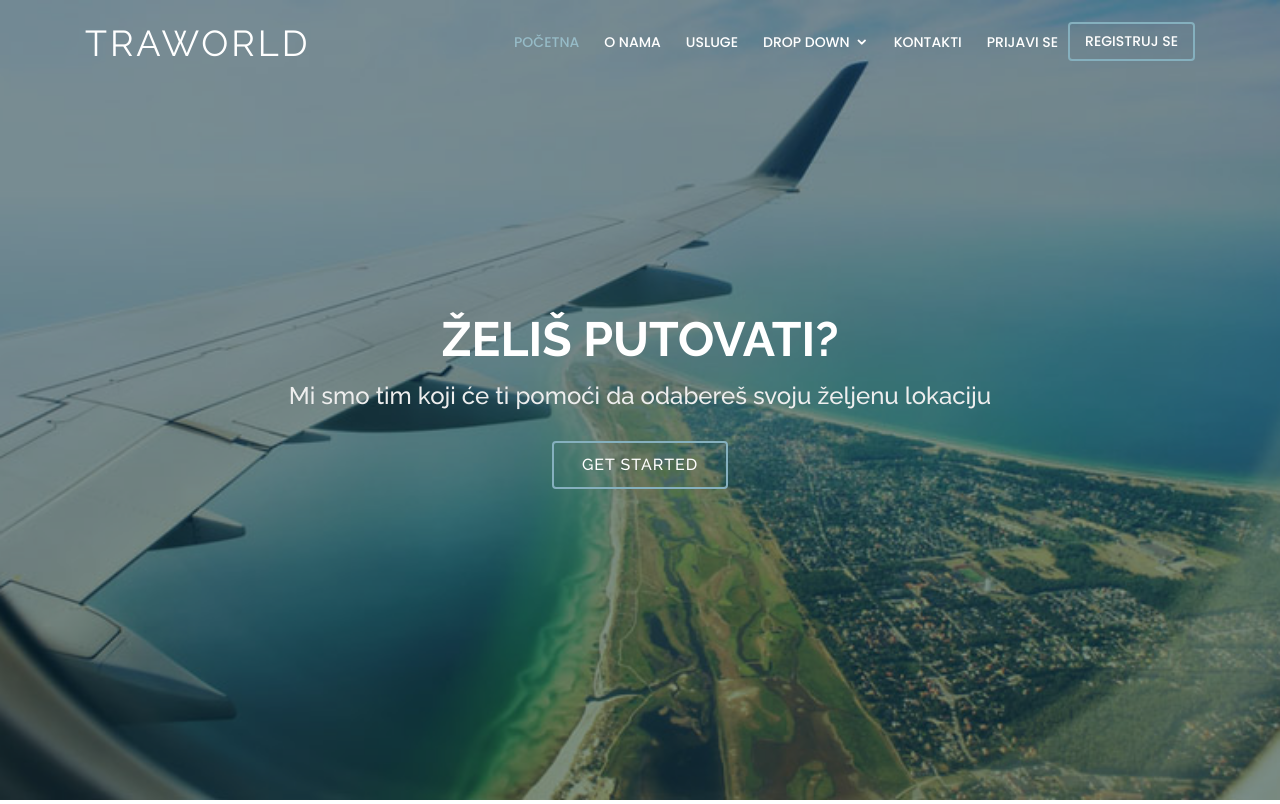
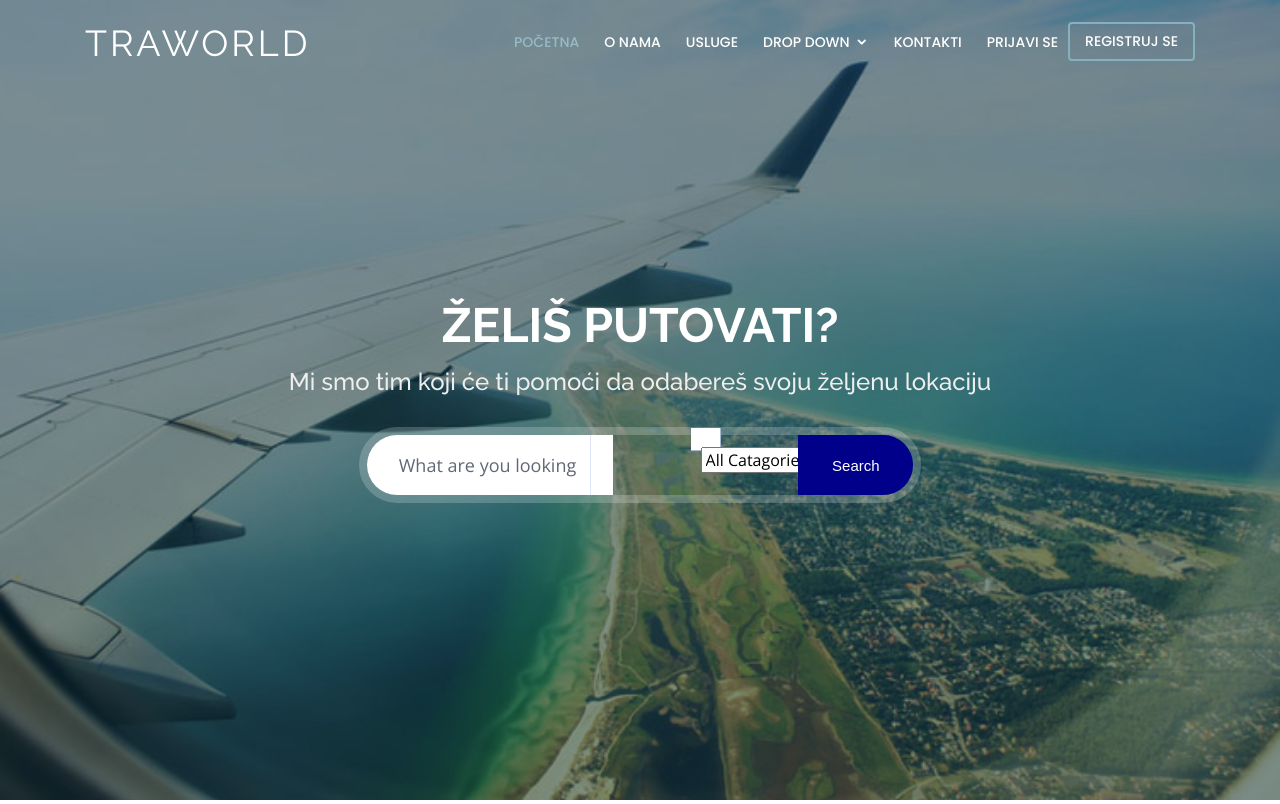
Before and after one commit to bsuljic1/TraWorld, a Django app: page / in a window 1280 px wide. Shown: the top 804 px of the page. Run offline with Django 3.2, Linux system fonts and the light colour scheme; some libraries are stand-ins or nearby versions.

Commit message:
rad na searchu

```diff
--- /dev/null
+++ b/static/css/search.css
@@ -0,0 +1,200 @@
+.search{
+    width: 45%;
+}
+
+.search form.search-box {
+    border: 8px solid rgba(255, 255, 255, 0.2);
+    display: flex;
+    flex-wrap: wrap;
+    justify-content: space-between;
+    border-radius: 50px;;
+}
+
+@media only screen and (min-width: 576px) and (max-width: 767px) {
+    .search form.search-box {
+        border: none
+    }
+}
+
+@media (max-width: 575px) {
+    .search form.search-box {
+        border: none
+    }
+}
+
+.search form.search-box .input-form {
+    width: 45%;
+    position: relative;
+    border-top-left-radius: 50px;
+    overflow: hidden;
+    border-bottom-left-radius: 50px
+}
+
+@media only screen and (min-width: 576px) and (max-width: 767px) {
+    .search form.search-box .input-form {
+        width: 66%;
+        border-top-left-radius: 0px;
+        border-bottom-left-radius: 0px
+    }
+}
+
+@media (max-width: 575px) {
+    .search form.search-box .input-form {
+        width: 100%;
+        border-top-left-radius: 0px;
+        border-bottom-left-radius: 0px
+    }
+}
+
+.search form.search-box .input-form input {
+    height: 60px;
+    width: 100%;
+    color: #777777;
+    font-size: 18px;
+    font-weight: 400;
+    padding: 9px 33px 9px 32px;
+    border: none;
+    border-radius: 0px;
+    position: relative
+}
+
+@media (max-width: 575px) {
+    .search form.search-box .input-form input {
+        margin-bottom: 20px
+    }
+}
+
+@media only screen and (min-width: 576px) and (max-width: 767px) {
+    .search form.search-box .input-form input {
+        padding: 9px 33px 9px 25px;
+        margin-bottom: 20px
+    }
+}
+
+.search form.search-box .input-form input::placeholder {
+    color: #616875
+}
+
+@media (max-width: 575px) {
+    .search form.search-box .input-form input::placeholder {
+        font-size: 13px
+    }
+}
+
+.search form.search-box .input-form::before {
+    position: absolute;
+    content: '';
+    width: 1px;
+    height: 60px;
+    background: #e0e4f8;
+    right: 22px;
+    top: 50%;
+    z-index: 1;
+    transform: translateY(-50%)
+}
+
+@media only screen and (min-width: 576px) and (max-width: 767px) {
+    .search form.search-box .input-form::before {
+        top: 38%
+    }
+}
+
+@media (max-width: 575px) {
+    .search form.search-box .input-form::before {
+        display: none
+    }
+}
+
+.search form.search-box .select-form {
+    width: 34%
+}
+
+@media (max-width: 575px) {
+    .search form.search-box .select-form {
+        width: 100%
+    }
+}
+
+.search form.search-box .select-form  {
+    width: 100%;
+    height: 60px;
+    background: #fff;
+    border-radius: 0px;
+    padding: 11px 19px 11px 10px;
+    color: #616875;
+    line-height: 42px;
+    border: 0
+}
+
+@media (max-width: 575px) {
+    .search form.search-box .select-form  {
+        margin-bottom: 20px;
+        padding-left: 25px
+    }
+}
+
+@media only screen and (min-width: 576px) and (max-width: 767px) {
+    .search form.search-box .select-form  {
+        margin-bottom: 20px;
+        padding-left: 25px
+    }
+}
+
+.search form.search-box .select-form {
+    width: 100%
+}
+
+.search form.search-box .select-form .open  {
+    width: 100%;
+    border-radius: 0;
+    border: 0
+}
+
+.search form.search-box .select-form {
+    border-bottom: 1px solid #a9b6cd;
+    border-right: 1px solid #a9b6cd;
+    height: 12px;
+    width: 12px;
+    margin-top: -7px;
+    right: 29px
+}
+
+.search form.search-box .search-form {
+    width: 21%;
+    border-top-right-radius: 50px;
+    overflow: hidden;
+    border-bottom-right-radius: 50px
+}
+
+@media only screen and (min-width: 576px) and (max-width: 767px) {
+    .search form.search-box .search-form {
+        width: 100%;
+        border-top-right-radius: 0px;
+        border-bottom-right-radius: 0px
+    }
+}
+
+@media (max-width: 575px) {
+    .search form.search-box .search-form {
+        width: 100%;
+        border-top-right-radius: 0px;
+        border-bottom-right-radius: 0px
+    }
+}
+
+.search form.search-box .search-form a {
+    width: 100%;
+    height: 60px;
+    background: darkblue;
+    font-size: 20px;
+    line-height: 1;
+    text-align: center;
+    color: #fff;
+    display: block;
+    padding: 15px;
+    border-radius: 0px;
+    text-transform: capitalize;
+    font-family: "Sulphur Point", sans-serif;
+    line-height: 31px;
+    font-size: 15px
+}
--- a/templates/base_layout.html
+++ b/templates/base_layout.html
@@ -13,7 +13,8 @@
 
 
     <!-- Google Fonts -->
-  <link href="https://fonts.googleapis.com/css?family=Open+Sans:300,300i,400,400i,600,600i,700,700i|Raleway:300,300i,400,400i,500,500i,600,600i,700,700i|Poppins:300,300i,400,400i,500,500i,600,600i,700,700i" rel="stylesheet">
+    <link href="https://fonts.googleapis.com/css?family=Open+Sans:300,300i,400,400i,600,600i,700,700i|Raleway:300,300i,400,400i,500,500i,600,600i,700,700i|Poppins:300,300i,400,400i,500,500i,600,600i,700,700i"
+          rel="stylesheet">
 
     <!-- Vendor CSS Files -->
     <link href="{% static 'vendor/bootstrap/css/bootstrap.min.css' %}" rel="stylesheet">
@@ -87,14 +88,16 @@
             <div class="row  justify-content-center">
                 <div class="col-lg-6">
                     <h3>Vlava</h3>
-            <p>Et aut eum quis fuga eos sunt ipsa nihil. Labore corporis magni eligendi fuga maxime saepe commodi placeat.</p>
+                    <p>Et aut eum quis fuga eos sunt ipsa nihil. Labore corporis magni eligendi fuga maxime saepe
+                        commodi placeat.</p>
                 </div>
             </div>
 
             <div class="row footer-newsletter justify-content-center">
                 <div class="col-lg-6">
                     <form action="" method="post">
-              <input type="email" name="email" placeholder="Enter your Email"><input type="submit" value="Subscribe">
+                        <input type="email" name="email" placeholder="Enter your Email"><input type="submit"
+                                                                                               value="Subscribe">
                     </form>
                 </div>
             </div>
@@ -130,13 +133,12 @@
 <script src="{% static 'vendor/jquery/jquery.min.js' %}"></script>
 <script src="{% static 'vendor/bootstrap/js/bootstrap.bundle.min.js' %}"></script>
 <script src="{% static 'vendor/jquery.easing/jquery.easing.min.js' %}"></script>
-  <script src="{% static 'vendor/php-email-form/validate.js' %}"></script>
 <script src="{% static 'vendor/owl.carousel/owl.carousel.min.js' %}"></script>
 <script src="{% static 'vendor/isotope-layout/isotope.pkgd.min.js' %}"></script>
 <script src="{% static 'vendor/venobox/venobox.min.js' %}"></script>
 
 <!-- Template Main JS File -->
-  <script src="{%  static 'js/main.js' %}"></script>
+<script src="{% static 'js/main.js' %}"></script>
 
 </body>
 
--- a/templates/index.html
+++ b/templates/index.html
@@ -1,13 +1,34 @@
 {% extends 'base_layout.html' %}
 
 {% block content %}
-
+    {% load static %}
     <!-- ======= Hero Section ======= -->
+    <link href="{% static 'css/search.css' %}" rel="stylesheet">
     <section id="hero">
         <div class="hero-container">
             <h1>Želiš putovati?</h1>
             <h2>Mi smo tim koji će ti pomoći da odabereš svoju željenu lokaciju</h2>
-      <a href="#about" class="btn-get-started scrollto">Get Started</a>
+            <div class="search">
+                <form action="#" class="search-box">
+                    <div class="input-form">
+                        <input type="text" placeholder="What are you looking for?">
+                    </div>
+                    <div class="select-form">
+                        <div class="select-itms">
+                            <select name="select" id="select1">
+                                <option value="">All Catagories</option>
+                                <option value="">Catagories One</option>
+                                <option value="">Catagories Two</option>
+                                <option value="">Catagories Three</option>
+                                <option value="">Catagories Four</option>
+                            </select>
+                        </div>
+                    </div>
+                    <div class="search-form">
+                        <a href="#">Search</a>
+                    </div>
+                </form>
+            </div>
         </div>
     </section><!-- End Hero -->
 
@@ -20,21 +41,31 @@
                 <div class="row content">
                     <div class="col-lg-6">
                         <h2>Eum ipsam laborum deleniti velitena</h2>
-            <h3>Voluptatem dignissimos provident quasi corporis voluptates sit assum perenda sruen jonee trave</h3>
+                        <h3>Voluptatem dignissimos provident quasi corporis voluptates sit assum perenda sruen jonee
+                            trave</h3>
                     </div>
                     <div class="col-lg-6 pt-4 pt-lg-0">
                         <p>
-              Ullamco laboris nisi ut aliquip ex ea commodo consequat. Duis aute irure dolor in reprehenderit in voluptate
-              velit esse cillum dolore eu fugiat nulla pariatur. Excepteur sint occaecat cupidatat non proident, sunt in
+                            Ullamco laboris nisi ut aliquip ex ea commodo consequat. Duis aute irure dolor in
+                            reprehenderit in voluptate
+                            velit esse cillum dolore eu fugiat nulla pariatur. Excepteur sint occaecat cupidatat non
+                            proident, sunt in
                             culpa qui officia deserunt mollit anim id est laborum
                         </p>
                         <ul>
-              <li><i class="ri-check-double-line"></i> Ullamco laboris nisi ut aliquip ex ea commodo consequa</li>
-              <li><i class="ri-check-double-line"></i> Duis aute irure dolor in reprehenderit in voluptate velit</li>
-              <li><i class="ri-check-double-line"></i> Ullamco laboris nisi ut aliquip ex ea commodo consequat. Duis aute irure dolor in reprehenderit in</li>
+                            <li><i class="ri-check-double-line"></i> Ullamco laboris nisi ut aliquip ex ea commodo
+                                consequa
+                            </li>
+                            <li><i class="ri-check-double-line"></i> Duis aute irure dolor in reprehenderit in voluptate
+                                velit
+                            </li>
+                            <li><i class="ri-check-double-line"></i> Ullamco laboris nisi ut aliquip ex ea commodo
+                                consequat. Duis aute irure dolor in reprehenderit in
+                            </li>
                         </ul>
                         <p class="font-italic">
-              Lorem ipsum dolor sit amet, consectetur adipiscing elit, sed do eiusmod tempor incididunt ut labore et dolore
+                            Lorem ipsum dolor sit amet, consectetur adipiscing elit, sed do eiusmod tempor incididunt ut
+                            labore et dolore
                             magna aliqua.
                         </p>
                     </div>
@@ -56,40 +87,43 @@
                     <div class="col-lg-4 col-md-6 icon-box">
                         <div class="icon"><i class="icofont-computer"></i></div>
                         <h4 class="title"><a href="">Lorem Ipsum</a></h4>
-            <p class="description">Voluptatum deleniti atque corrupti quos dolores et quas molestias excepturi sint occaecati cupiditate non provident</p>
+                        <p class="description">Voluptatum deleniti atque corrupti quos dolores et quas molestias
+                            excepturi sint occaecati cupiditate non provident</p>
                     </div>
                     <div class="col-lg-4 col-md-6 icon-box">
                         <div class="icon"><i class="icofont-chart-bar-graph"></i></div>
                         <h4 class="title"><a href="">Dolor Sitema</a></h4>
-            <p class="description">Minim veniam, quis nostrud exercitation ullamco laboris nisi ut aliquip ex ea commodo consequat tarad limino ata</p>
+                        <p class="description">Minim veniam, quis nostrud exercitation ullamco laboris nisi ut aliquip
+                            ex ea commodo consequat tarad limino ata</p>
                     </div>
                     <div class="col-lg-4 col-md-6 icon-box">
                         <div class="icon"><i class="icofont-earth"></i></div>
                         <h4 class="title"><a href="">Sed ut perspiciatis</a></h4>
-            <p class="description">Duis aute irure dolor in reprehenderit in voluptate velit esse cillum dolore eu fugiat nulla pariatur</p>
+                        <p class="description">Duis aute irure dolor in reprehenderit in voluptate velit esse cillum
+                            dolore eu fugiat nulla pariatur</p>
                     </div>
                     <div class="col-lg-4 col-md-6 icon-box">
                         <div class="icon"><i class="icofont-image"></i></div>
                         <h4 class="title"><a href="">Magni Dolores</a></h4>
-            <p class="description">Excepteur sint occaecat cupidatat non proident, sunt in culpa qui officia deserunt mollit anim id est laborum</p>
+                        <p class="description">Excepteur sint occaecat cupidatat non proident, sunt in culpa qui officia
+                            deserunt mollit anim id est laborum</p>
                     </div>
                     <div class="col-lg-4 col-md-6 icon-box">
                         <div class="icon"><i class="icofont-settings"></i></div>
                         <h4 class="title"><a href="">Nemo Enim</a></h4>
-            <p class="description">At vero eos et accusamus et iusto odio dignissimos ducimus qui blanditiis praesentium voluptatum deleniti atque</p>
+                        <p class="description">At vero eos et accusamus et iusto odio dignissimos ducimus qui blanditiis
+                            praesentium voluptatum deleniti atque</p>
                     </div>
                     <div class="col-lg-4 col-md-6 icon-box">
                         <div class="icon"><i class="icofont-tasks-alt"></i></div>
                         <h4 class="title"><a href="">Eiusmod Tempor</a></h4>
-            <p class="description">Et harum quidem rerum facilis est et expedita distinctio. Nam libero tempore, cum soluta nobis est eligendi</p>
+                        <p class="description">Et harum quidem rerum facilis est et expedita distinctio. Nam libero
+                            tempore, cum soluta nobis est eligendi</p>
                     </div>
                 </div>
 
             </div>
         </section><!-- End Services Section -->
-
-
-
 
 
         <!-- ======= Frequently Asked Questions Section ======= -->
@@ -106,7 +140,8 @@
                         <i class="bx bx-help-circle"></i>
                         <h4>Non consectetur a erat nam at lectus urna duis?</h4>
                         <p>
-              Feugiat pretium nibh ipsum consequat. Tempus iaculis urna id volutpat lacus laoreet non curabitur gravida. Venenatis lectus magna fringilla urna porttitor rhoncus dolor purus non.
+                            Feugiat pretium nibh ipsum consequat. Tempus iaculis urna id volutpat lacus laoreet non
+                            curabitur gravida. Venenatis lectus magna fringilla urna porttitor rhoncus dolor purus non.
                         </p>
                     </div>
 
@@ -114,7 +149,9 @@
                         <i class="bx bx-help-circle"></i>
                         <h4>Feugiat scelerisque varius morbi enim nunc faucibus a pellentesque?</h4>
                         <p>
-              Dolor sit amet consectetur adipiscing elit pellentesque habitant morbi. Id interdum velit laoreet id donec ultrices. Fringilla phasellus faucibus scelerisque eleifend donec pretium. Est pellentesque elit ullamcorper dignissim.
+                            Dolor sit amet consectetur adipiscing elit pellentesque habitant morbi. Id interdum velit
+                            laoreet id donec ultrices. Fringilla phasellus faucibus scelerisque eleifend donec pretium.
+                            Est pellentesque elit ullamcorper dignissim.
                         </p>
                     </div>
 
@@ -122,7 +159,9 @@
                         <i class="bx bx-help-circle"></i>
                         <h4>Dolor sit amet consectetur adipiscing elit pellentesque habitant morbi?</h4>
                         <p>
-              Eleifend mi in nulla posuere sollicitudin aliquam ultrices sagittis orci. Faucibus pulvinar elementum integer enim. Sem nulla pharetra diam sit amet nisl suscipit. Rutrum tellus pellentesque eu tincidunt. Lectus urna duis convallis convallis tellus.
+                            Eleifend mi in nulla posuere sollicitudin aliquam ultrices sagittis orci. Faucibus pulvinar
+                            elementum integer enim. Sem nulla pharetra diam sit amet nisl suscipit. Rutrum tellus
+                            pellentesque eu tincidunt. Lectus urna duis convallis convallis tellus.
                         </p>
                     </div>
 
@@ -130,7 +169,9 @@
                         <i class="bx bx-help-circle"></i>
                         <h4>Ac odio tempor orci dapibus. Aliquam eleifend mi in nulla?</h4>
                         <p>
-              Dolor sit amet consectetur adipiscing elit pellentesque habitant morbi. Id interdum velit laoreet id donec ultrices. Fringilla phasellus faucibus scelerisque eleifend donec pretium. Est pellentesque elit ullamcorper dignissim.
+                            Dolor sit amet consectetur adipiscing elit pellentesque habitant morbi. Id interdum velit
+                            laoreet id donec ultrices. Fringilla phasellus faucibus scelerisque eleifend donec pretium.
+                            Est pellentesque elit ullamcorper dignissim.
                         </p>
                     </div>
 
@@ -138,15 +179,20 @@
                         <i class="bx bx-help-circle"></i>
                         <h4>Tempus quam pellentesque nec nam aliquam sem et tortor consequat?</h4>
                         <p>
-              Molestie a iaculis at erat pellentesque adipiscing commodo. Dignissim suspendisse in est ante in. Nunc vel risus commodo viverra maecenas accumsan. Sit amet nisl suscipit adipiscing bibendum est. Purus gravida quis blandit turpis cursus in
+                            Molestie a iaculis at erat pellentesque adipiscing commodo. Dignissim suspendisse in est
+                            ante in. Nunc vel risus commodo viverra maecenas accumsan. Sit amet nisl suscipit adipiscing
+                            bibendum est. Purus gravida quis blandit turpis cursus in
                         </p>
                     </div>
 
                     <div class="col-lg-6 faq-item">
                         <i class="bx bx-help-circle"></i>
-            <h4>Tortor vitae purus faucibus ornare. Varius vel pharetra vel turpis nunc eget lorem dolor?</h4>
+                        <h4>Tortor vitae purus faucibus ornare. Varius vel pharetra vel turpis nunc eget lorem
+                            dolor?</h4>
                         <p>
-              Laoreet sit amet cursus sit amet dictum sit amet justo. Mauris vitae ultricies leo integer malesuada nunc vel. Tincidunt eget nullam non nisi est sit amet. Turpis nunc eget lorem dolor sed. Ut venenatis tellus in metus vulputate eu scelerisque.
+                            Laoreet sit amet cursus sit amet dictum sit amet justo. Mauris vitae ultricies leo integer
+                            malesuada nunc vel. Tincidunt eget nullam non nisi est sit amet. Turpis nunc eget lorem
+                            dolor sed. Ut venenatis tellus in metus vulputate eu scelerisque.
                         </p>
                     </div>
 
@@ -165,7 +211,9 @@
                 </div>
             </div>
             <div class="map">
-        <iframe style="border:0; width: 100%; height: 350px;" src="https://www.google.com/maps/embed?pb=!1m14!1m8!1m3!1d12097.433213460943!2d-74.0062269!3d40.7101282!3m2!1i1024!2i768!4f13.1!3m3!1m2!1s0x0%3A0xb89d1fe6bc499443!2sDowntown+Conference+Center!5e0!3m2!1smk!2sbg!4v1539943755621" frameborder="0" allowfullscreen></iframe>
+                <iframe style="border:0; width: 100%; height: 350px;"
+                        src="https://www.google.com/maps/embed?pb=!1m14!1m8!1m3!1d12097.433213460943!2d-74.0062269!3d40.7101282!3m2!1i1024!2i768!4f13.1!3m3!1m2!1s0x0%3A0xb89d1fe6bc499443!2sDowntown+Conference+Center!5e0!3m2!1smk!2sbg!4v1539943755621"
+                        frameborder="0" allowfullscreen></iframe>
             </div>
             <div class="container">
                 <div class="row mt-5 justify-content-center">
@@ -199,11 +247,9 @@
                 </div>
 
 
-
             </div>
         </section><!-- End Contact Section -->
 
     </main><!-- End #main -->
 
-
 {% endblock %}
--- a/templates/signup.html
+++ b/templates/signup.html
@@ -3,7 +3,10 @@
 {% block content %}
 
     {% load static %}
+
+    <link href="{% static 'css/login-style.css' %}" rel="stylesheet">
     <link href="{% static 'css/signup-style.css' %}" rel="stylesheet">
+
     <section id="hero">
         <div class="hero-container">
             <div class="forma">
```
Also changed, not shown: static/css/login-style.css (+9 -10 lines), static/css/signup-style.css (+4 -55 lines), static/css/style.css (+5 -3 lines), static/js/main.js (+14 -14 lines). Lines whose indentation alone changed are shown as unchanged.
